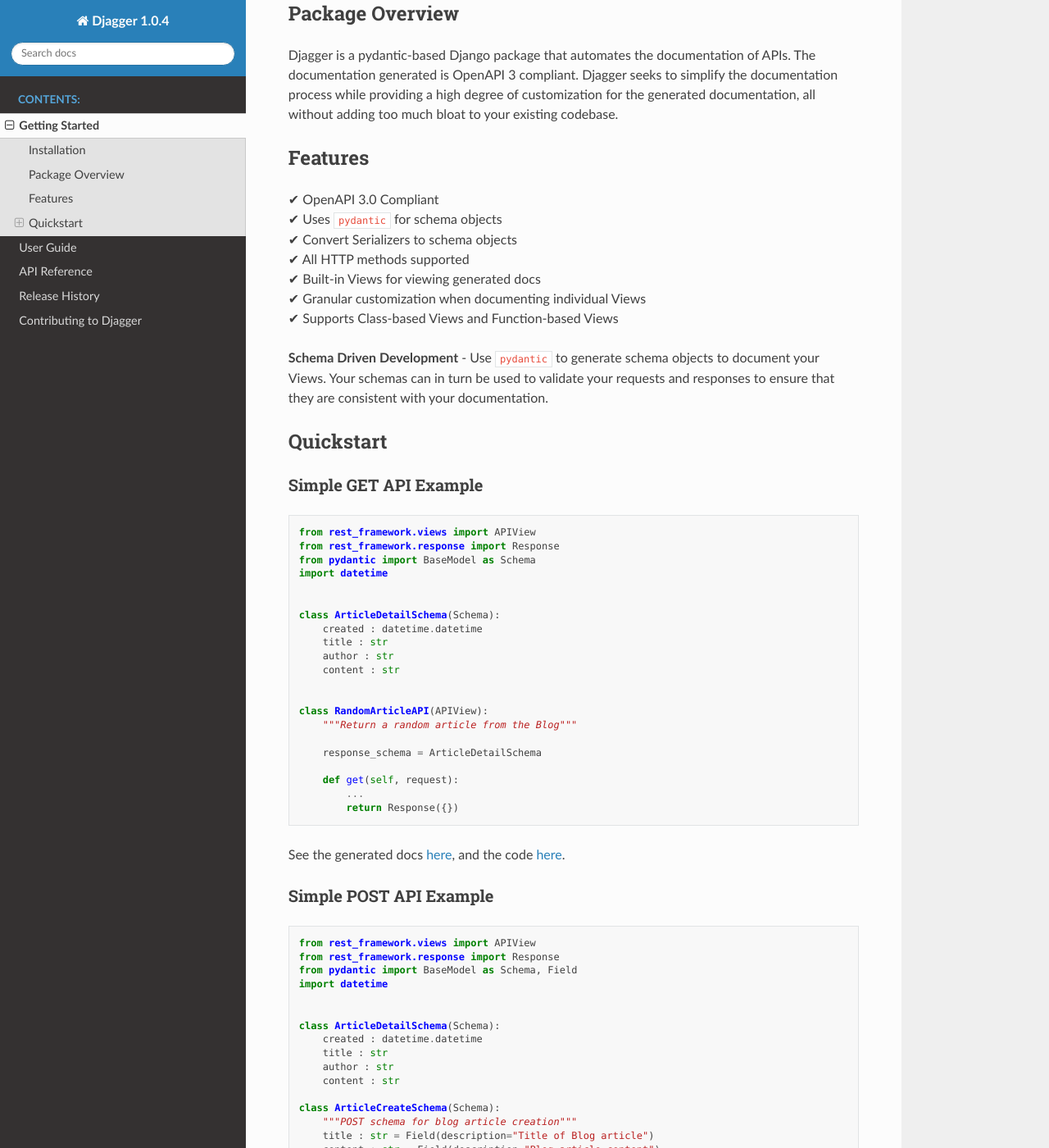
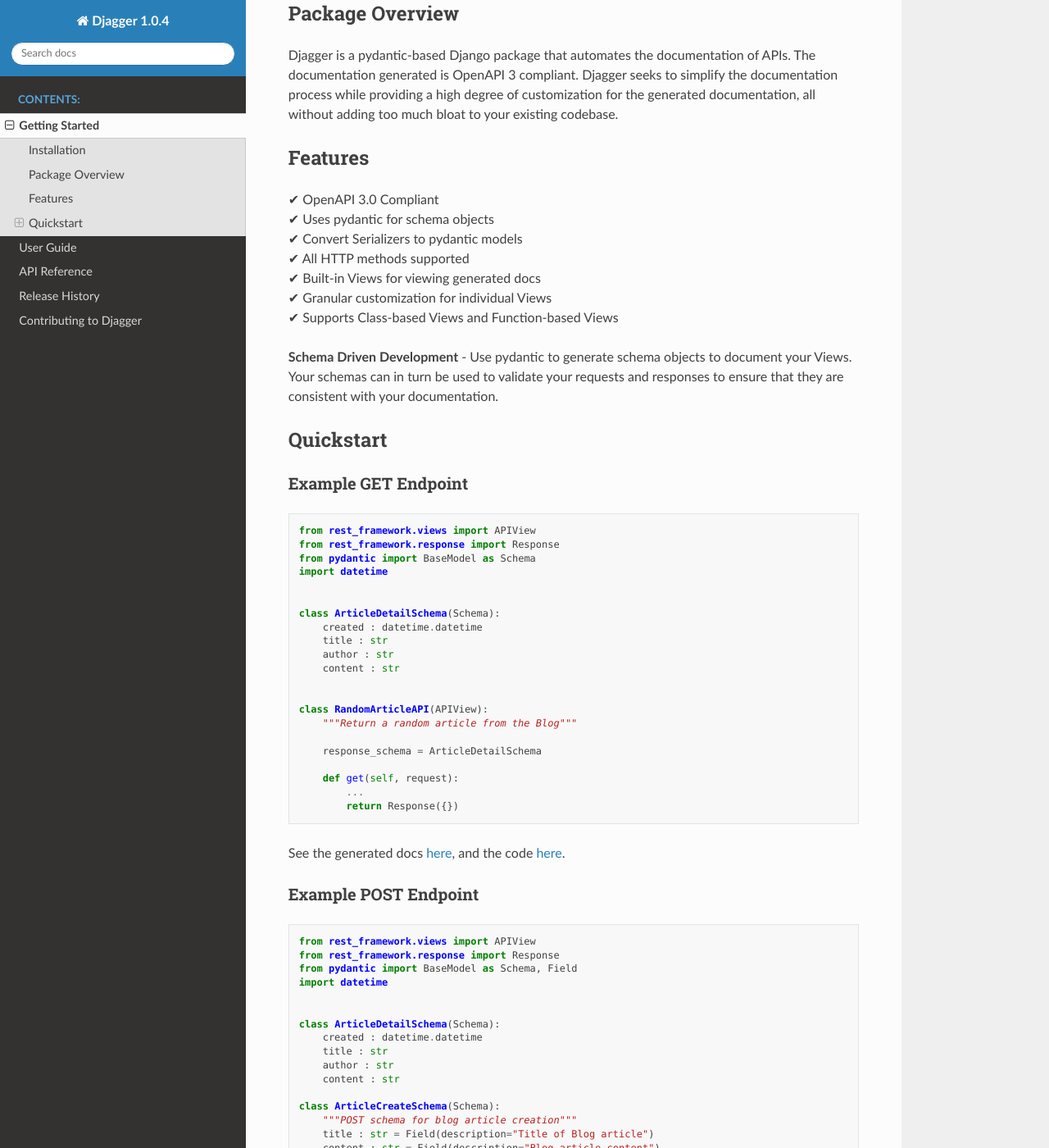
Before and after one commit to royhzq/djagger, a Sphinx documentation site: the page built from docs/source/getting_started.rst, in a window 1280 px wide and 1400 px high, scrolled down 959 px. Shown: the whole window at 82% size. Built offline with Sphinx 7.4.7 and the Read the Docs theme 2.0.0, drawn with Linux system fonts in a browser that asks for light colours; some of the changed text lies outside the part shown.

Commit message:
Updated docs

```diff
--- a/docs/source/getting_started.rst
+++ b/docs/source/getting_started.rst
@@ -46,22 +46,22 @@
 --------
 
 | ✔ OpenAPI 3.0 Compliant
-| ✔ Uses ``pydantic`` for schema objects
-| ✔ Convert Serializers to schema objects
+| ✔ Uses pydantic for schema objects
+| ✔ Convert Serializers to pydantic models
 | ✔ All HTTP methods supported
 | ✔ Built-in Views for viewing generated docs
-| ✔ Granular customization when documenting individual Views
+| ✔ Granular customization for individual Views
 | ✔ Supports Class-based Views and Function-based Views
 
 
-**Schema Driven Development** - Use ``pydantic`` to generate schema objects to document your Views. Your schemas can in turn be used to validate your requests and responses to ensure that they are consistent with your documentation.
+**Schema Driven Development** - Use pydantic to generate schema objects to document your Views. Your schemas can in turn be used to validate your requests and responses to ensure that they are consistent with your documentation.
 
 
 Quickstart
 ----------
 
-Simple GET API Example
-~~~~~~~~~~~~~~~~~~~~~~
+Example GET Endpoint
+~~~~~~~~~~~~~~~~~~~~
 .. code:: python
 
     from rest_framework.views import APIView
@@ -91,8 +91,8 @@
     <p>See the generated docs <a href="https://djagger-example.netlify.app/#tag/Blog/paths/~1blog~1articles~1random/get" target="_blank">here</a>, and the code <a href="https://github.com/royhzq/djagger-example/blob/285af0109155f6ef13e94302a0d40749501388cf/Blog/views.py#L26" target="_blank">here</a>.</p>
 
 
-Simple POST API Example
-~~~~~~~~~~~~~~~~~~~~~~~
+Example POST Endpoint
+~~~~~~~~~~~~~~~~~~~~~
 .. code:: python
 
     from rest_framework.views import APIView
```
Also changed, not shown: other parts of docs/source/getting_started.rst (+1 -1 lines), docs/source/index.rst (+53 -89 lines), 2 other files.
